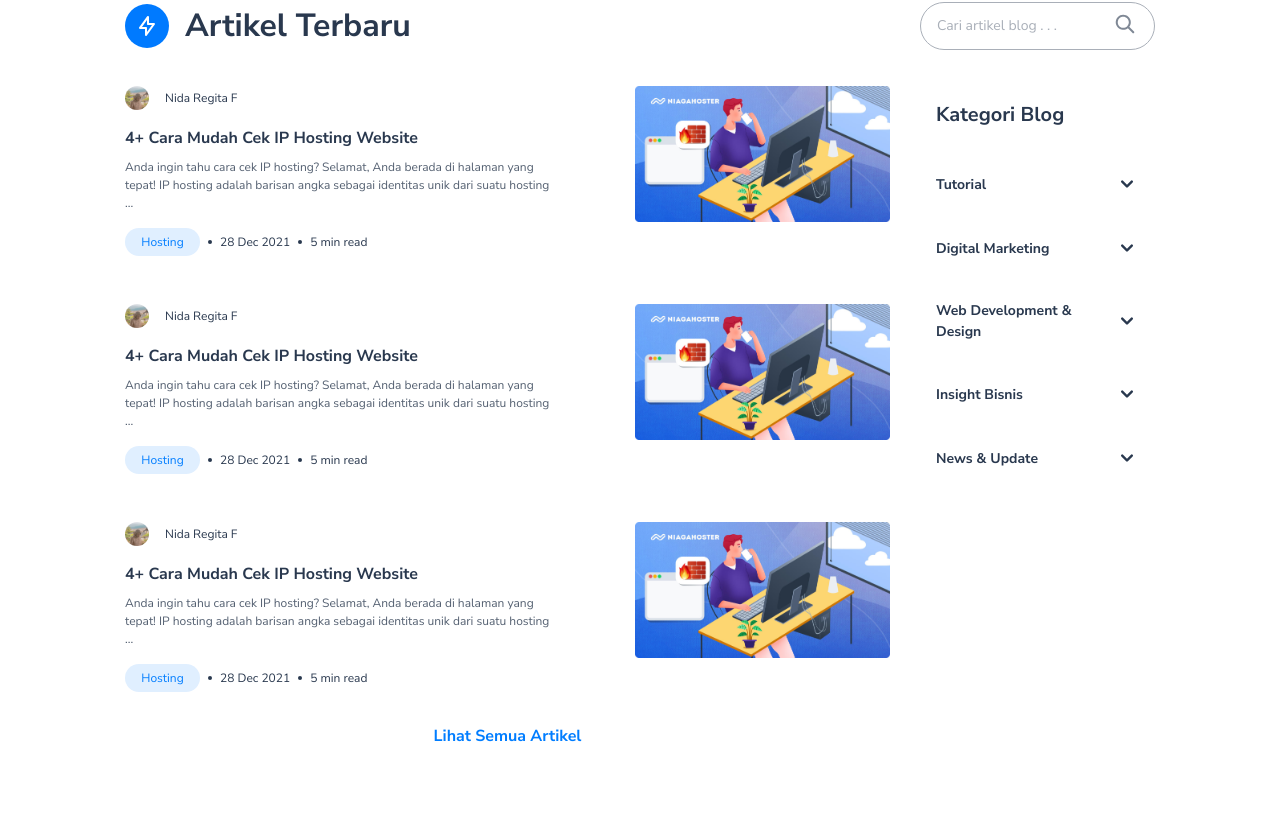
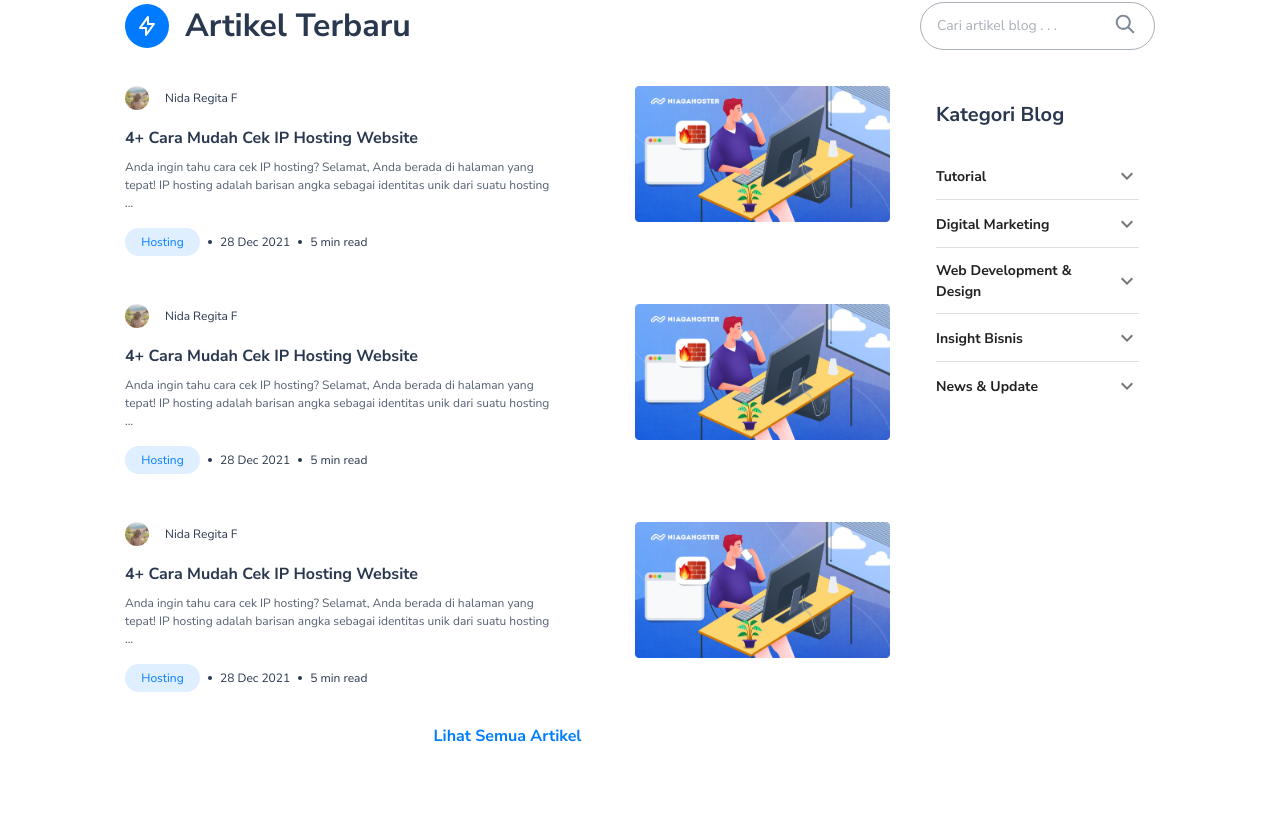
Before and after one commit to rzlfhh/ui-engineer-test, a React (Create React App) app: page / in a window 1280 px wide. Shown: the part 904-1720 px from the top of the page. Built offline with nearby package versions, Linux system fonts and the light colour scheme.

Commit message:
update material ui

```diff
--- a/package.json
+++ b/package.json
@@ -3,6 +3,10 @@
   "version": "0.1.0",
   "private": true,
   "dependencies": {
+    "@emotion/react": "^11.8.2",
+    "@emotion/styled": "^11.8.1",
+    "@mui/icons-material": "^5.5.0",
+    "@mui/material": "^5.5.0",
     "@testing-library/jest-dom": "^5.16.2",
     "@testing-library/react": "^12.1.3",
     "@testing-library/user-event": "^13.5.0",
--- a/src/components/Accordion.jsx
+++ b/src/components/Accordion.jsx
@@ -1,17 +1,38 @@
 import React from 'react'
+import Accordion from '@mui/material/Accordion';
+import AccordionDetails from '@mui/material/AccordionDetails';
+import AccordionSummary from '@mui/material/AccordionSummary';
+import Typography from '@mui/material/Typography';
+import ExpandMoreIcon from '@mui/icons-material/ExpandMore';
 
-const Accordion = () => {
+const Accordions = () => {
+    const [expanded, setExpanded] = React.useState(false);
+
+    const handleChange = (panel) => (event, isExpanded) => {
+        setExpanded(isExpanded ? panel : false);
+    };
+
     return (
-
-        <div id="accordion-flush" data-accordion="collapse" data-active-classes="bg-white dark:bg-gray-900 text-gray-900 dark:text-white" data-inactive-classes="text-gray-500 dark:text-gray-400" className='text-[14px]'>
-            <h2 id="accordion-flush-heading-1">
-                <button type="button" className="flex items-center justify-between py-5 w-full text-left border-gray-200 dark:border-gray-700 text-gray-900 dark:text-white rounded-t-xl" data-accordion-target="#accordion-flush-body-1" aria-expanded='false' aria-controls="accordion-flush-body-1">
+        <div className='text-[14px]'>
+            <Accordion expanded={expanded === 'panel1'} onChange={handleChange('panel1')}
+                sx={{
+                    boxShadow: 'none',
+                    border: 'none',
+                    outline: 'none',
+                }}>
+                <AccordionSummary
+                    expandIcon={<ExpandMoreIcon />}
+                    aria-controls="panel1bh-content"
+                    id="panel1bh-header"
+                    sx={{
+                        padding: 0,
+                    }}
+                >
                     <span className='font-bold'>Tutorial</span>
-                    <svg data-accordion-icon="" className="w-6 h-6 shrink-0" fill="currentColor" viewBox="0 0 20 20" xmlns="http://www.w3.org/2000/svg"><path fillRule="evenodd" d="M5.293 7.293a1 1 0 011.414 0L10 10.586l3.293-3.293a1 1 0 111.414 1.414l-4 4a1 1 0 01-1.414 0l-4-4a1 1 0 010-1.414z" clipRule="evenodd"></path></svg>
-                </button>
-            </h2>
-            <div id="accordion-flush-body-1" className="hidden" aria-labelledby="accordion-flush-heading-1">
-                <div className="border-gray-200 dark:border-gray-700">
+                </AccordionSummary>
+                <AccordionDetails sx={{
+                    padding: 0,
+                }}>
                     <ul className='space-y-4'>
                         <li><a href="#">links</a></li>
                         <li><a href="#">links</a></li>
@@ -21,16 +42,27 @@ const Accordion = () => {
                         <li><a href="#">links</a></li>
                         <li><a href="#">links</a></li>
                     </ul>
-                </div>
-            </div>
-            <h2 id="accordion-flush-heading-2">
-                <button type="button" className="flex items-center justify-between py-5 w-full font-bold border-gray-200 dark:border-gray-700 text-left text-gray-500 dark:text-gray-400" data-accordion-target="#accordion-flush-body-2" aria-expanded="false" aria-controls="accordion-flush-body-2">
-                    <span>Digital Marketing</span>
-                    <svg data-accordion-icon="" className="w-6 h-6 shrink-0" fill="currentColor" viewBox="0 0 20 20" xmlns="http://www.w3.org/2000/svg"><path fillRule="evenodd" d="M5.293 7.293a1 1 0 011.414 0L10 10.586l3.293-3.293a1 1 0 111.414 1.414l-4 4a1 1 0 01-1.414 0l-4-4a1 1 0 010-1.414z" clipRule="evenodd"></path></svg>
-                </button>
-            </h2>
-            <div id="accordion-flush-body-2" className="hidden" aria-labelledby="accordion-flush-heading-2">
-                <div className="border-gray-200 dark:border-gray-700">
+                </AccordionDetails>
+            </Accordion>
+            <Accordion expanded={expanded === 'panel2'} onChange={handleChange('panel2')} sx={{
+                boxShadow: 'none',
+                border: 'none',
+                outline: 'none',
+            }}>
+                <AccordionSummary
+                    expandIcon={<ExpandMoreIcon />}
+                    aria-controls="panel2bh-content"
+                    id="panel2bh-header"
+                    sx={{
+                        padding: 0,
+                    }}
+                >
+                    <span className='font-bold'>Digital Marketing</span>
+                </AccordionSummary>
+                <AccordionDetails
+                    sx={{
+                        padding: 0,
+                    }}>
                     <ul className='space-y-4'>
                         <li><a href="#">links</a></li>
                         <li><a href="#">links</a></li>
@@ -40,17 +72,27 @@ const Accordion = () => {
                         <li><a href="#">links</a></li>
                         <li><a href="#">links</a></li>
                     </ul>
-                </div>
-            </div>
-
-            <h2 id="accordion-flush-heading-3">
-                <button type="button" className="flex items-center justify-between py-5 w-full font-bold border-gray-200 dark:border-gray-700 text-left text-gray-500 dark:text-gray-400" data-accordion-target="#accordion-flush-body-3" aria-expanded="false" aria-controls="accordion-flush-body-3">
-                    <span>Web Development & Design</span>
-                    <svg data-accordion-icon="" className="w-6 h-6 shrink-0" fill="currentColor" viewBox="0 0 20 20" xmlns="http://www.w3.org/2000/svg"><path fillRule="evenodd" d="M5.293 7.293a1 1 0 011.414 0L10 10.586l3.293-3.293a1 1 0 111.414 1.414l-4 4a1 1 0 01-1.414 0l-4-4a1 1 0 010-1.414z" clipRule="evenodd"></path></svg>
-                </button>
-            </h2>
-            <div id="accordion-flush-body-3" className="hidden" aria-labelledby="accordion-flush-heading-3">
-                <div className="border-gray-200 dark:border-gray-700">
+                </AccordionDetails>
+            </Accordion>
+            <Accordion expanded={expanded === 'panel3'} onChange={handleChange('panel3')} sx={{
+                boxShadow: 'none',
+                border: 'none',
+                outline: 'none',
+            }}>
+                <AccordionSummary
+                    expandIcon={<ExpandMoreIcon />}
+                    aria-controls="panel3bh-content"
+                    id="panel3bh-header"
+                    sx={{
+                        padding: 0,
+                    }}
+                >
+                    <span className='font-bold'>Web Development & Design</span>
+                </AccordionSummary>
+                <AccordionDetails
+                    sx={{
+                        padding: 0,
+                    }}>
                     <ul className='space-y-4'>
                         <li><a href="#">links</a></li>
                         <li><a href="#">links</a></li>
@@ -60,17 +102,25 @@ const Accordion = () => {
                         <li><a href="#">links</a></li>
                         <li><a href="#">links</a></li>
                     </ul>
-                </div>
-            </div>
-
-            <h2 id="accordion-flush-heading-4">
-                <button type="button" className="flex items-center justify-between py-5 w-full font-bold border-gray-200 dark:border-gray-700 text-left text-gray-500 dark:text-gray-400" data-accordion-target="#accordion-flush-body-4" aria-expanded="false" aria-controls="accordion-flush-body-4">
-                    <span>Insight Bisnis</span>
-                    <svg data-accordion-icon="" className="w-6 h-6 shrink-0" fill="currentColor" viewBox="0 0 20 20" xmlns="http://www.w3.org/2000/svg"><path fillRule="evenodd" d="M5.293 7.293a1 1 0 011.414 0L10 10.586l3.293-3.293a1 1 0 111.414 1.414l-4 4a1 1 0 01-1.414 0l-4-4a1 1 0 010-1.414z" clipRule="evenodd"></path></svg>
-                </button>
-            </h2>
-            <div id="accordion-flush-body-4" className="hidden" aria-labelledby="accordion-flush-heading-4">
-                <div className="border-gray-200 dark:border-gray-700">
+                </AccordionDetails>
+            </Accordion>
+            <Accordion expanded={expanded === 'panel4'} onChange={handleChange('panel4')} sx={{
+                boxShadow: 'none',
+            }}>
+                <AccordionSummary
+                    expandIcon={<ExpandMoreIcon />}
+                    aria-controls="panel4bh-content"
+                    id="panel4bh-header"
+                    sx={{
+                        padding: 0,
+                    }}
+                >
+                    <span className='font-bold'>Insight Bisnis</span>
+                </AccordionSummary>
+                <AccordionDetails
+                    sx={{
+                        padding: 0,
+                    }}>
                     <ul className='space-y-4'>
                         <li><a href="#">links</a></li>
                         <li><a href="#">links</a></li>
@@ -80,17 +130,25 @@ const Accordion = () => {
                         <li><a href="#">links</a></li>
                         <li><a href="#">links</a></li>
                     </ul>
-                </div>
-            </div>
-
-            <h2 id="accordion-flush-heading-5">
-                <button type="button" className="flex items-center justify-between py-5 w-full font-bold border-gray-200 dark:border-gray-700 text-left text-gray-500 dark:text-gray-400" data-accordion-target="#accordion-flush-body-5" aria-expanded="false" aria-controls="accordion-flush-body-5">
-                    <span>News & Update</span>
-                    <svg data-accordion-icon="" className="w-6 h-6 shrink-0" fill="currentColor" viewBox="0 0 20 20" xmlns="http://www.w3.org/2000/svg"><path fillRule="evenodd" d="M5.293 7.293a1 1 0 011.414 0L10 10.586l3.293-3.293a1 1 0 111.414 1.414l-4 4a1 1 0 01-1.414 0l-4-4a1 1 0 010-1.414z" clipRule="evenodd"></path></svg>
-                </button>
-            </h2>
-            <div id="accordion-flush-body-5" className="hidden" aria-labelledby="accordion-flush-heading-5">
-                <div className="border-gray-200 dark:border-gray-700">
+                </AccordionDetails>
+            </Accordion>
+            <Accordion expanded={expanded === 'panel5'} onChange={handleChange('panel5')} sx={{
+                boxShadow: 'none',
+            }}>
+                <AccordionSummary
+                    expandIcon={<ExpandMoreIcon />}
+                    aria-controls="panel5bh-content"
+                    id="panel5bh-header"
+                    sx={{
+                        padding: 0,
+                    }}
+                >
+                    <span className='font-bold'>News & Update</span>
+                </AccordionSummary>
+                <AccordionDetails
+                    sx={{
+                        padding: 0,
+                    }}>
                     <ul className='space-y-4'>
                         <li><a href="#">links</a></li>
                         <li><a href="#">links</a></li>
@@ -100,11 +158,10 @@ const Accordion = () => {
                         <li><a href="#">links</a></li>
                         <li><a href="#">links</a></li>
                     </ul>
-                </div>
-            </div>
+                </AccordionDetails>
+            </Accordion>
         </div>
-
     )
 }
 
-export default Accordion
+export default Accordions
--- a/src/components/Artikel.jsx
+++ b/src/components/Artikel.jsx
@@ -4,8 +4,8 @@ import terbaru from '../images/icon-terbaru.svg'
 import populer from '../images/icon-populer.svg'
 import ListArtikel from './ListArtikel'
 import ListSemuaArtikel from './ListSemuaArtikel'
-import Pagination from './Pagination'
-import Accordion from './Accordion'
+import Paginations from './Pagination'
+import Accordions from './Accordion'
 import search from '../images/search-icon.svg'
 
 const Artikel = () => {
@@ -50,7 +50,7 @@ const Artikel = () => {
                     </ul>
 
 
-                    <Pagination />
+                    <Paginations />
                 </div>
 
                 <div className=' col-start-10 col-end-13 sticky top-[6.6em] right-0 left-0 space-y-[36px]'>
@@ -64,7 +64,7 @@ const Artikel = () => {
                     </div>
                     <div className='p-4 space-y-[24px]'>
                         <h3 className='font-bold text-[20px] leading-[26px]'>Kategori Blog</h3>
-                        <Accordion />
+                        <Accordions />
                     </div>
                 </div>
             </section>
--- a/src/pages/Artikelpage.jsx
+++ b/src/pages/Artikelpage.jsx
@@ -2,7 +2,7 @@ import React from 'react'
 import { useEffect } from 'react'
 import NavMenu from '../components/NavMenu'
 import dataArtikel from "../components/DataArtikel";
-import Breadcrumbs from '../components/Breadcrumbs';
+import Breadcrumbss from '../components/Breadcrumbs';
 import ellipse from "../images/ellipse.svg";
 import like from "../images/like-icon.svg";
 import comments from "../images/comments-icon.svg";
@@ -62,7 +62,7 @@ const Artikelpage = () => {
                 </div>
 
                 <div className='col-start-4 col-end-11 '>
-                    <Breadcrumbs />
+                    <Breadcrumbss />
                     <div className='mt-[42px]  space-y-[36px]'>
                         <header className='space-y-4'>
                             {/* TITLE */}
```
Also changed, not shown: src/components/Breadcrumbs.jsx (+52 -14 lines), src/components/Collapse.jsx (+36 -17 lines), src/components/Pagination.jsx (+57 -41 lines), 1 other file (tests, documents, lock files or other folders).
